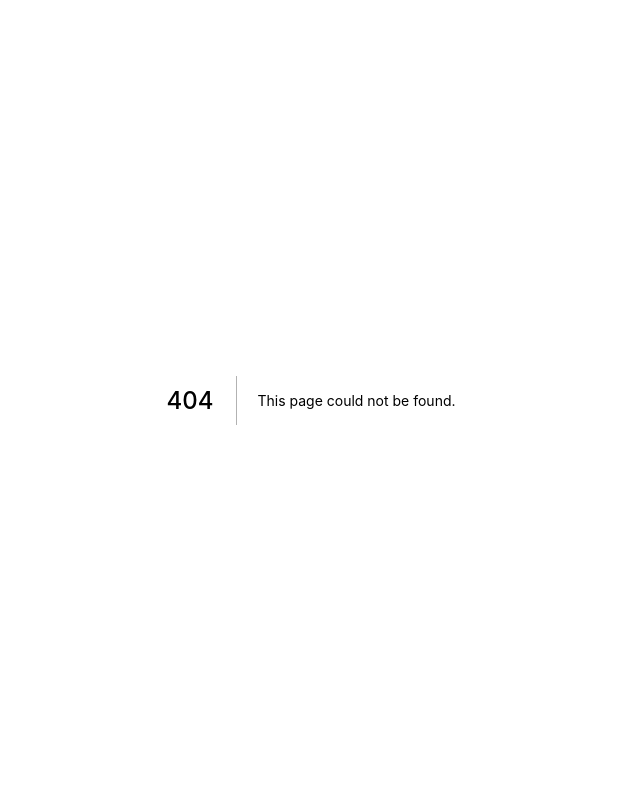
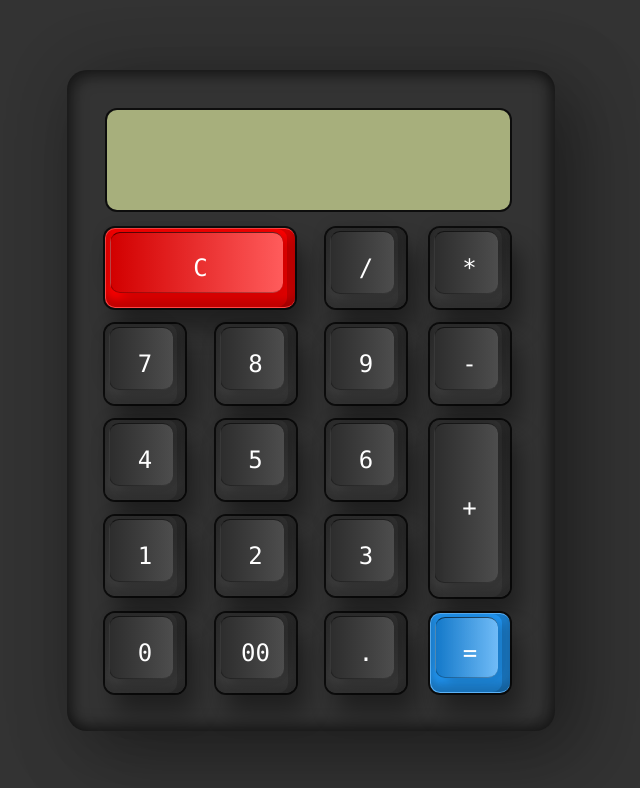
Before and after one commit to rylanzhou/mini-works-v2, a Next.js app: page /Calculator in a window 1280 px wide. Before the commit this address had no page. Shown: the top 788 px of the page, without its empty margins (329-969 px from the left). Built offline with nearby package versions, Linux system fonts and the light colour scheme.

Commit message:
feat: add calculator page

```diff
--- /dev/null
+++ b/pages/Calculator/index.tsx
@@ -0,0 +1,35 @@
+import React, { useState } from 'react';
+
+import styles from './styles.module.scss';
+
+export default function Calculator() {
+  const [str, setStr] = useState<string>('');
+
+  return (
+    <div className="body" style={{ backgroundColor: '#333' }}>
+      <div className={styles.container}>
+        <form className={styles.calculator}>
+          <input type="text" className={styles.value} readOnly value={str} />
+
+          <span className={`${styles.num} ${styles.clear}`} onClick={() => setStr('')}>
+            <i>C</i>
+          </span>
+          {['/', '*', '7', '8', '9', '-', '4', '5', '6', '+', '1', '2', '3', '0', '00', '.'].map(
+            (each) => (
+              <span
+                className={`${styles.num} ${each === '+' ? styles.plus : ''}`}
+                key={each}
+                onClick={() => setStr(str + each)}
+              >
+                <i>{each}</i>
+              </span>
+            ),
+          )}
+          <span className={`${styles.num} ${styles.equal}`} onClick={() => setStr(eval(str))}>
+            <i>=</i>
+          </span>
+        </form>
+      </div>
+    </div>
+  );
+}
--- /dev/null
+++ b/pages/Calculator/styles.module.scss
@@ -0,0 +1,112 @@
+.container {
+  * {
+    margin: 0;
+    padding: 0;
+    box-sizing: border-box;
+    font-family: Menlo, Consolas, 'Courier New', monospace;
+  }
+
+  position: relative;
+  min-width: 300px;
+  min-height: 400px;
+  padding: 40px 30px 30px;
+  border-radius: 20px;
+  background-color: #333;
+  box-shadow: 25px 25px 75px rgba(0, 0, 0, 0.25), 10px 10px 70px rgba(0, 0, 0, 0.25),
+    inset -5px -5px 15px rgba(0, 0, 0, 0.5), inset 5px 5px 15px rgba(0, 0, 0, 0.5);
+
+  .calculator {
+    position: relative;
+    display: grid;
+
+    .value {
+      position: relative;
+      left: 10px;
+      grid-column: span 4;
+      height: 100px;
+      width: calc(100% - 25px);
+      margin-bottom: 10px;
+      padding: 10px;
+      border-radius: 10px;
+      border: none;
+      outline: none;
+      text-align: right;
+      font-size: 2em;
+      background-color: #a7af7c;
+      box-shadow: 0 0 0 2px rgba(0, 0, 0, 0.75);
+    }
+
+    span {
+      position: relative;
+      display: grid;
+      align-items: center;
+      width: 80px;
+      height: 80px;
+      margin: 8px;
+      border-radius: 10px;
+      text-align: center;
+      font-weight: 400;
+      color: white;
+      background: linear-gradient(180deg, #2f2f2f, #3f3f3f);
+      box-shadow: inset -8px 0 0px rgba(0, 0, 0, 0.15), inset 0 -8px 8px rgba(0, 0, 0, 0.25),
+        0 0 0 2px rgba(0, 0, 0, 0.75), 10px 20px 25px rgba(0, 0, 0, 0.4);
+      user-select: none;
+      cursor: pointer;
+
+      &::before {
+        content: '';
+        position: absolute;
+        top: 3px;
+        left: 4px;
+        bottom: 14px;
+        right: 12px;
+        border-radius: 10px;
+        border-left: 1px solid #0004;
+        border-bottom: 1px solid #0004;
+        border-top: 1px solid #0009;
+        background: linear-gradient(90deg, #2d2d2d, #4d4d4d);
+        box-shadow: -5px -5px 15px rgba(0, 0, 0, 0.1), 10px 5px 10px rgba(0, 0, 0, 0.15);
+      }
+
+      &:active {
+        filter: brightness(1.5);
+      }
+
+      &.clear {
+        grid-column: span 2;
+        width: 190px;
+        border-left: 1px solid #fff4;
+        border-bottom: 1px solid #fff4;
+        border-top: 1px solid #fff4;
+        background: red;
+
+        &::before {
+          background: linear-gradient(90deg, #d20000, #ffffff5c);
+        }
+      }
+
+      &.plus {
+        grid-row: span 2;
+        height: 177px;
+      }
+
+      &.equal {
+        background: #2196f3;
+        border-left: 1px solid #fff4;
+        border-bottom: 1px solid #fff4;
+        border-top: 1px solid #fff4;
+
+        &::before {
+          background: linear-gradient(90deg, #1479c9, #ffffff5c);
+        }
+      }
+
+      i {
+        position: relative;
+        font-size: 24px;
+        font-style: normal;
+        text-transform: uppercase;
+      }
+    }
+  }
+}
```
